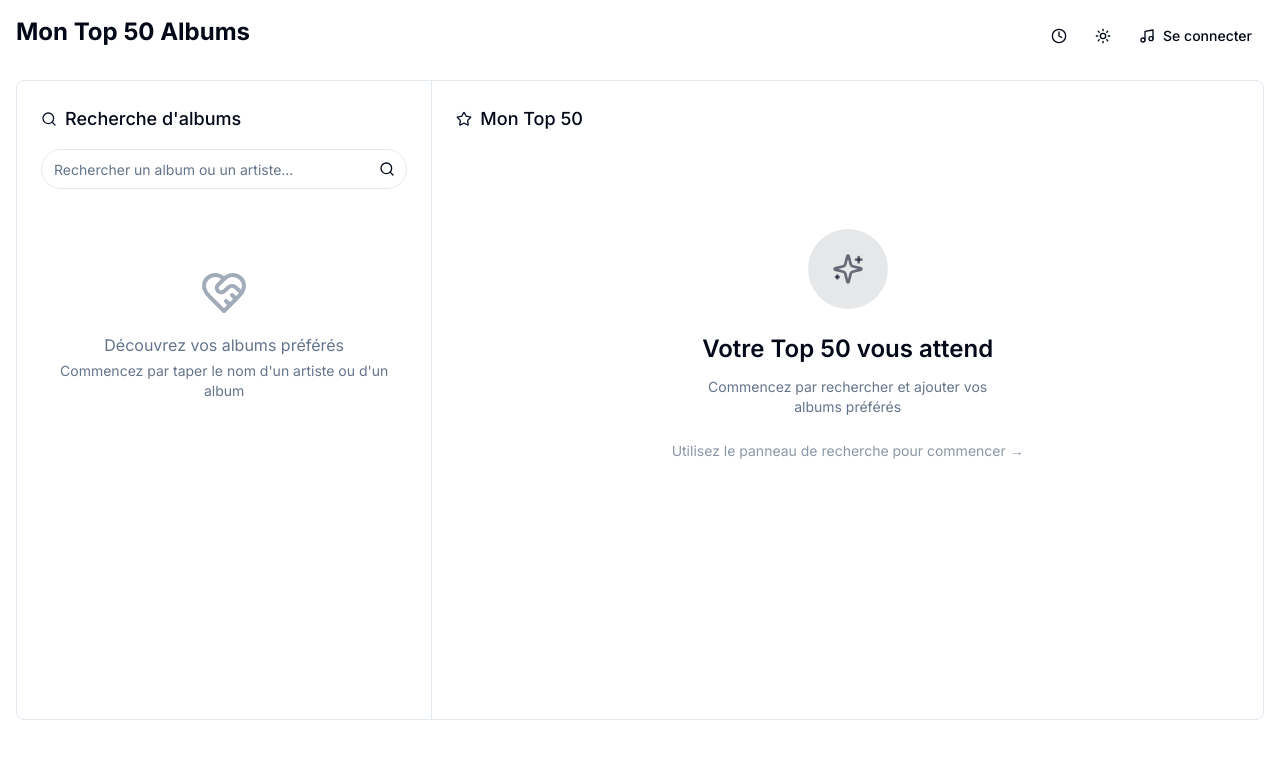
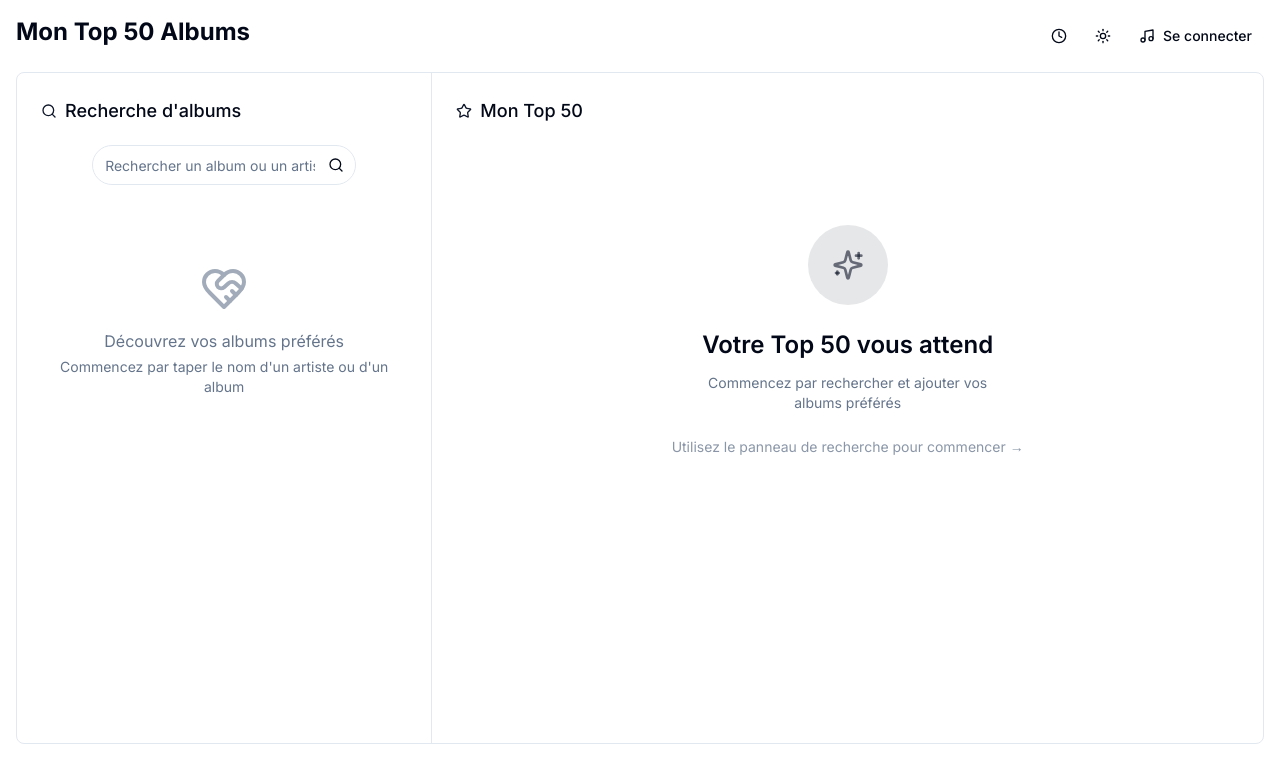
Before and after one commit to FloGeez/my-top-albums, a Next.js app: page / in a window 1280 px wide. Shown: the top 782 px of the page. Built offline with nearby package versions, Linux system fonts and the light colour scheme.

Commit message:
feat(design): better ui on desktop

```diff
--- a/app/page.tsx
+++ b/app/page.tsx
@@ -38,6 +38,7 @@ import { Card, CardContent } from "@/components/ui/card";
 import { Badge } from "@/components/ui/badge";
 import { Tabs, TabsContent, TabsList, TabsTrigger } from "@/components/ui/tabs";
 import { Alert, AlertDescription } from "@/components/ui/alert";
+import { ScrollArea } from "@/components/ui/scroll-area";
 import {
   AlertDialog,
   AlertDialogAction,
@@ -515,8 +516,10 @@ export default function MusicApp() {
   };
 
   return (
-    <div className="min-h-screen bg-background">
-      <div className="max-w-7xl mx-auto px-4 pb-4 pt-16 md:pt-4">
+    <div className="h-screen bg-background flex flex-col">
+      {/* Header fixe */}
+      <div className="flex-shrink-0 p-4">
+        <div className="max-w-7xl mx-auto">
           {/* Notification discrète pour playlist partagée */}
           {sharedPlaylistId && isFromSharedLink && top50.length === 0 && (
             <div className="max-w-md mx-auto mb-4">
@@ -538,7 +541,7 @@ export default function MusicApp() {
           )}
 
           {/* Header simplifié - Titre à gauche */}
-        <div className="mb-8">
+          <div className="mb-2">
             <h1 className="text-2xl font-bold text-foreground">
               Mon Top 50 Albums
             </h1>
@@ -586,7 +589,9 @@ export default function MusicApp() {
                   <Button
                     variant="ghost"
                     size="icon"
-                  onClick={() => setTheme(theme === "light" ? "dark" : "light")}
+                    onClick={() =>
+                      setTheme(theme === "light" ? "dark" : "light")
+                    }
                     aria-label="Changer le thème"
                     suppressHydrationWarning
                   >
@@ -610,8 +615,8 @@ export default function MusicApp() {
               <Music className="h-4 w-4" />
               <AlertDescription className="flex items-center justify-between">
                 <span>
-                Un top {sharedData.length} a été partagé avec vous ! Voulez-vous
-                l'importer ?
+                  Un top {sharedData.length} a été partagé avec vous !
+                  Voulez-vous l'importer ?
                 </span>
                 <div className="flex gap-2 ml-4">
                   <Button onClick={importSharedData} size="sm">
@@ -629,24 +634,33 @@ export default function MusicApp() {
               </AlertDescription>
             </Alert>
           )}
-
+        </div>
+      </div>
+
+      {/* Vue en panneaux (desktop uniquement) */}
+
+      {/* Contenu principal - Prend toute la hauteur restante */}
+      <div className="flex-1 min-h-0 px-4 pb-14">
+        <div className="max-w-7xl mx-auto h-full">
           {/* Vue par onglets (mobile uniquement) */}
-        <div className="block md:hidden">
+          <div className="block md:hidden h-full">
             <Tabs
               value={activeTab}
               onValueChange={setActiveTab}
-            className="w-full"
+              className="h-full flex flex-col"
             >
               {!mounted ? (
                 <TabsSkeleton />
               ) : (
-              <TabsList className="grid w-full max-w-md mx-auto grid-cols-2 mb-6">
+                <TabsList className="grid w-full max-w-md mx-auto grid-cols-2 mb-6 flex-shrink-0">
                   <TabsTrigger
                     value="top50"
                     className="flex items-center gap-2 text-sm"
                   >
                     <Star className="w-3 h-3" />
-                  {top50.length > 0 ? `Top 50 (${top50.length})` : "Mon Top 50"}
+                    {top50.length > 0
+                      ? `Top 50 (${top50.length})`
+                      : "Mon Top 50"}
                     {top50.length > 50 && (
                       <TooltipProvider delayDuration={100}>
                         <Tooltip>
@@ -670,7 +684,8 @@ export default function MusicApp() {
                 </TabsList>
               )}
 
-            <TabsContent value="search" className="space-y-8">
+              <TabsContent value="search" className="h-full flex-1">
+                <div className="h-full pb-20 p-1 flex flex-col">
                   {!mounted ? (
                     <SearchContentSkeleton />
                   ) : (
@@ -683,13 +698,17 @@ export default function MusicApp() {
                       searchResults={searchResults}
                       handleSearch={handleSearch}
                       top50={top50}
-                  addToTop50={addToTop50} // Pass the function
-                  removeFromTop50={removeFromTop50} // Pass the function
+                      addToTop50={addToTop50}
+                      removeFromTop50={removeFromTop50}
                     />
                   )}
+                </div>
               </TabsContent>
 
-            <TabsContent value="top50" className="space-y-8">
+              <TabsContent value="top50" className="h-full flex-1">
+                <div className="h-full overflow-hidden">
+                  <ScrollArea className="h-full">
+                    <div className="space-y-8 p-1">
                       {!mounted ? (
                         <Top50ContentSkeleton />
                       ) : (
@@ -713,20 +732,24 @@ export default function MusicApp() {
                           getSortTooltipText={getSortTooltipText}
                         />
                       )}
+                    </div>
+                  </ScrollArea>
+                </div>
               </TabsContent>
             </Tabs>
           </div>
 
           {/* Vue en panneaux (desktop uniquement) */}
-        <div className="hidden md:block">
-          <div className="grid grid-cols-3 min-h-[80vh] border rounded-lg overflow-hidden">
+          <div className="hidden md:block h-full">
+            <div className="grid grid-cols-3 h-full border rounded-lg overflow-hidden">
               {/* Panneau Recherche - Gauche */}
-            <div className="col-span-1">
-              <div className="p-6 h-full overflow-y-auto border-r">
-                <div className="flex items-center gap-2 mb-4">
+              <div className="col-span-1 flex flex-col min-h-0">
+                <div className="py-6 flex-1 border-r">
+                  <div className="px-6 flex items-center gap-2 mb-4">
                     <Search className="w-4 h-4 text-primary" />
                     <h2 className="text-lg font-medium">Recherche d'albums</h2>
                   </div>
+                  <div className="h-full p-1 flex flex-col">
                     {!mounted ? (
                       <SearchContentSkeleton />
                     ) : (
@@ -745,10 +768,11 @@ export default function MusicApp() {
                     )}
                   </div>
                 </div>
+              </div>
 
               {/* Panneau Top 50 - Droite */}
-            <div className="col-span-2">
-              <div className="p-6 h-full overflow-y-auto">
+              <div className="col-span-2 flex flex-col min-h-0">
+                <div className="p-6 flex-1">
                   <div className="flex items-center justify-between mb-4">
                     <div className="flex items-center gap-2">
                       <Star className="w-4 h-4 text-primary" />
@@ -863,6 +887,7 @@ export default function MusicApp() {
                       </div>
                     )}
                   </div>
+                  <div className="h-full p-1 flex flex-col">
                     {!mounted ? (
                       <Top50ContentSkeleton />
                     ) : (
@@ -891,10 +916,12 @@ export default function MusicApp() {
               </div>
             </div>
           </div>
+        </div>
+      </div>
 
       {/* Dock flottant en bas - Actions principales */}
       {mounted && top50.length > 0 && (
-        <div className="fixed bottom-6 left-1/2 transform -translate-x-1/2 z-40">
+        <div className="fixed bottom-1 left-1/2 transform -translate-x-1/2 z-40 mb-6 shadow-lg">
           <div className="bg-background/95 backdrop-blur-sm border shadow-lg rounded-full px-4 py-2">
             <TooltipProvider delayDuration={100}>
               <div className="flex items-center gap-2">
@@ -988,8 +1015,8 @@ const MemoizedSearchContent = React.memo(function SearchContent({
   mounted: boolean;
 }) {
   return (
-    <div className="space-y-8">
-      <div className="relative flex items-center max-w-xl mx-auto">
+    <div className="flex flex-col h-full">
+      <div className="relative flex items-center max-w-xl mx-auto mb-8 flex-shrink-0">
         <Input
           type="text"
           placeholder="Rechercher un album ou un artiste..."
@@ -1014,7 +1041,9 @@ const MemoizedSearchContent = React.memo(function SearchContent({
           )}
         </Button>
       </div>
-
+      <div className="h-[calc(100vh-320px)] overflow-hidden">
+        <ScrollArea className="h-full">
+          <div className="space-y-8 px-6">
             {isLoading ? (
               <div className="grid gap-4 grid-cols-2 xl:grid-cols-3">
                 {Array.from({ length: 8 }).map((_, i) => (
@@ -1025,7 +1054,9 @@ const MemoizedSearchContent = React.memo(function SearchContent({
               <div className="text-center py-12 text-muted-foreground">
                 <Music className="w-12 h-12 mx-auto mb-4 opacity-60" />
                 <p className="text-base">Aucun résultat trouvé</p>
-          <p className="text-sm mt-1">Essayez un autre terme de recherche</p>
+                <p className="text-sm mt-1">
+                  Essayez un autre terme de recherche
+                </p>
               </div>
             ) : searchResults.length > 0 ? (
               <div className="grid gap-4 grid-cols-2 xl:grid-cols-3">
@@ -1048,6 +1079,9 @@ const MemoizedSearchContent = React.memo(function SearchContent({
                 </p>
               </div>
             )}
+          </div>
+        </ScrollArea>
+      </div>
     </div>
   );
 });
@@ -1091,7 +1125,10 @@ const MemoizedTop50Content = React.memo(function Top50Content({
   getSortTooltipText: () => string;
 }) {
   return (
-    <div className="space-y-8">
+    <div className="flex flex-col h-full">
+      <div className="h-[calc(100vh-260px)] overflow-hidden">
+        <ScrollArea className="h-full">
+          <div className="space-y-8 px-6">
             {top50.length === 0 ? (
               <div className="flex flex-col items-center justify-center py-20 px-4 text-center">
                 <div className="mb-6">
@@ -1168,7 +1205,9 @@ const MemoizedTop50Content = React.memo(function Top50Content({
                             <span className="text-xs">Manuel</span>
                           </Button>
                         </TooltipTrigger>
-                  <TooltipContent>Réorganiser manuellement</TooltipContent>
+                        <TooltipContent>
+                          Réorganiser manuellement
+                        </TooltipContent>
                       </Tooltip>
                     )}
 
@@ -1195,8 +1234,9 @@ const MemoizedTop50Content = React.memo(function Top50Content({
                               Êtes-vous absolument sûr ?
                             </AlertDialogTitle>
                             <AlertDialogDescription>
-                        Cette action supprimera définitivement tous les albums
-                        de votre Top 50. Cette action est irréversible.
+                              Cette action supprimera définitivement tous les
+                              albums de votre Top 50. Cette action est
+                              irréversible.
                             </AlertDialogDescription>
                           </AlertDialogHeader>
                           <AlertDialogFooter>
@@ -1213,13 +1253,13 @@ const MemoizedTop50Content = React.memo(function Top50Content({
                 </div>
 
                 {/* Instructions pour le tri manuel */}
+                {sortMode === "manual" && (
                   <div className="mb-4">
-            {sortMode === "manual" && (
                     <p className="text-sm text-muted-foreground text-center">
                       Glissez-déposez les albums pour les réorganiser
                     </p>
-            )}
-          </div>
+                  </div>
+                )}
 
                 <div
                   className={`grid gap-4 grid-cols-2 sm:grid-cols-3 lg:grid-cols-4 xl:grid-cols-5 2xl:grid-cols-6`}
@@ -1241,6 +1281,9 @@ const MemoizedTop50Content = React.memo(function Top50Content({
                 </div>
               </div>
             )}
+          </div>
+        </ScrollArea>
+      </div>
     </div>
   );
 });
@@ -1346,7 +1389,7 @@ function CompactRankedAlbumCard({
       onDrop={(e) => onDrop?.(e, 0)}
       onDragEnd={onDragEnd}
     >
-      <div className="relative overflow-hidden rounded-lg group-hover:rounded-b-none transition-all duration-300">
+      <div className="relative overflow-hidden rounded-lg group-hover:rounded-b-none transition-all duration-300 h-full">
         <Image
           src={album.cover || "/placeholder.svg"}
           alt={`${album.title} by ${album.artist}`}
```
Also changed, not shown: components/share-dialog.tsx (indentation only), lib/spotify.ts (indentation only). Lines whose indentation alone changed are shown as unchanged.
